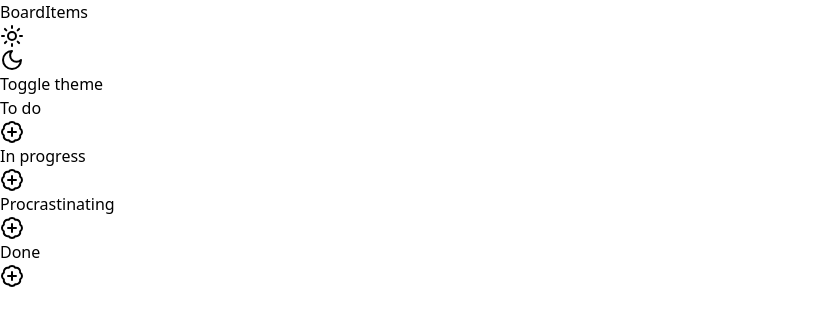
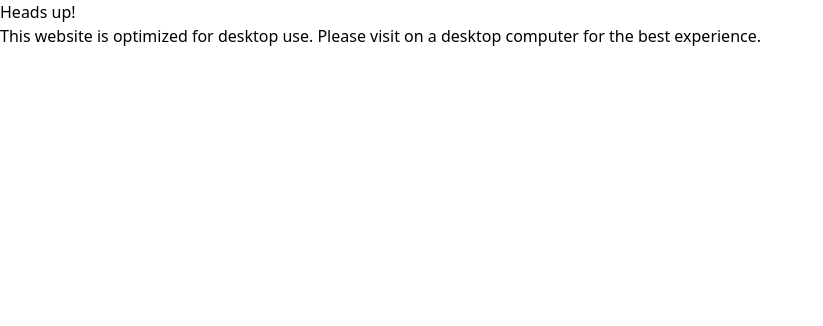
Before and after one commit to prasenjitpawar22/todo, a React (Vite) app: page / in a window 1280 px wide. Shown: the top 326 px of the page, without its empty margins (0-823 px from the left). Built offline with nearby package versions, Linux system fonts and the light colour scheme.

Commit message:
added desktop view only and sidebar icons

```diff
--- a/package.json
+++ b/package.json
@@ -25,6 +25,7 @@
     "match-sorter": "^6.3.1",
     "react": "^18.2.0",
     "react-beautiful-dnd": "^13.1.1",
+    "react-device-detect": "^2.2.3",
     "react-dom": "^18.2.0",
     "react-hook-form": "^7.47.0",
     "react-router-dom": "^6.16.0",
--- a/src/components/sidebar.tsx
+++ b/src/components/sidebar.tsx
@@ -1,10 +1,11 @@
 import { Button } from "@/components/ui/button";
+import { LucideKanbanSquare, LucideListTodo } from "lucide-react";
 import { NavLink } from "react-router-dom";
 
 export default function Sidebar() {
   const navItems = [
-    { name: "Board", link: "/" },
-    { name: "Items", link: "/items" },
+    { name: "Board", link: "/", icon: <LucideKanbanSquare size={20} /> },
+    { name: "Items", link: "/items", icon: <LucideListTodo size={20} /> },
   ];
   return (
     <div
@@ -23,8 +24,9 @@
           >
             <Button
               variant={"secondary"}
-              className="w-full hover:bg-primary hover:text-white "
+              className="flex w-full items-center gap-1 hover:bg-primary hover:text-white "
             >
+              <span>{item.icon}</span>
               {item.name}
             </Button>
           </NavLink>
--- /dev/null
+++ b/src/components/ui/alert.tsx
@@ -0,0 +1,59 @@
+import * as React from "react"
+import { cva, type VariantProps } from "class-variance-authority"
+
+import { cn } from "@/lib/utils"
+
+const alertVariants = cva(
+  "relative w-full rounded-lg border px-4 py-3 text-sm [&>svg+div]:translate-y-[-3px] [&>svg]:absolute [&>svg]:left-4 [&>svg]:top-4 [&>svg]:text-foreground [&>svg~*]:pl-7",
+  {
+    variants: {
+      variant: {
+        default: "bg-background text-foreground",
+        destructive:
+          "border-destructive/50 text-destructive dark:border-destructive [&>svg]:text-destructive",
+      },
+    },
+    defaultVariants: {
+      variant: "default",
+    },
+  }
+)
+
+const Alert = React.forwardRef<
+  HTMLDivElement,
+  React.HTMLAttributes<HTMLDivElement> & VariantProps<typeof alertVariants>
+>(({ className, variant, ...props }, ref) => (
+  <div
+    ref={ref}
+    role="alert"
+    className={cn(alertVariants({ variant }), className)}
+    {...props}
+  />
+))
+Alert.displayName = "Alert"
+
+const AlertTitle = React.forwardRef<
+  HTMLParagraphElement,
+  React.HTMLAttributes<HTMLHeadingElement>
+>(({ className, ...props }, ref) => (
+  <h5
+    ref={ref}
+    className={cn("mb-1 font-medium leading-none tracking-tight", className)}
+    {...props}
+  />
+))
+AlertTitle.displayName = "AlertTitle"
+
+const AlertDescription = React.forwardRef<
+  HTMLParagraphElement,
+  React.HTMLAttributes<HTMLParagraphElement>
+>(({ className, ...props }, ref) => (
+  <div
+    ref={ref}
+    className={cn("text-sm [&_p]:leading-relaxed", className)}
+    {...props}
+  />
+))
+AlertDescription.displayName = "AlertDescription"
+
+export { Alert, AlertTitle, AlertDescription }
--- a/src/pages/Layout.tsx
+++ b/src/pages/Layout.tsx
@@ -1,8 +1,24 @@
 import { Outlet } from "react-router-dom";
 import Sidebar from "../components/sidebar";
 import { ModeToggle } from "../components/mode-toggle";
+import { isMobile } from "react-device-detect";
+import { Alert, AlertDescription, AlertTitle } from "@/components/ui/alert";
 
 export default function Layout() {
+  if (!isMobile) {
+    return (
+      <div className="flex min-h-screen items-center justify-center bg-primary-foreground">
+        <Alert className="w-fit">
+          <AlertTitle className="text-destructive">Heads up!</AlertTitle>
+          <AlertDescription>
+            This website is optimized for desktop use. Please visit on a desktop
+            computer for the best experience.
+          </AlertDescription>
+        </Alert>
+      </div>
+    );
+  }
+
   return (
     <div className="flex min-h-screen w-full overflow-hidden bg-background xs:gap-2 xl:gap-4">
       <Sidebar />
```
Also changed, not shown: 1 other file (tests, documents, lock files or other folders).
